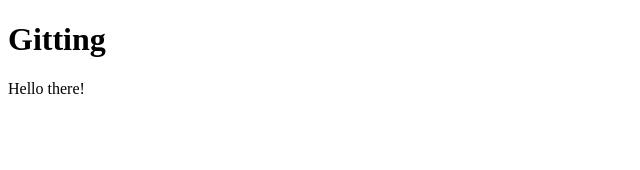
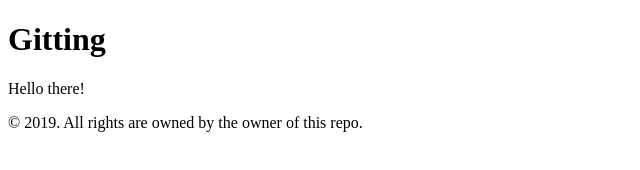
Before and after one commit to gitlet/git-exercise, a plain HTML site: page index.html in a window 1280 px wide. Shown: the whole page, without its empty margins (0-640 px from the left). Drawn offline with Linux system fonts and the light colour scheme.

Commit message:
added footer

```diff
--- a/index.html
+++ b/index.html
@@ -13,5 +13,6 @@
     <section id="content">
         <p>Hello there!</p>
     </section>
+    <footer>&copy 2019. All rights are owned by the owner of this repo. </footer>
 </body>
 </html>
```
